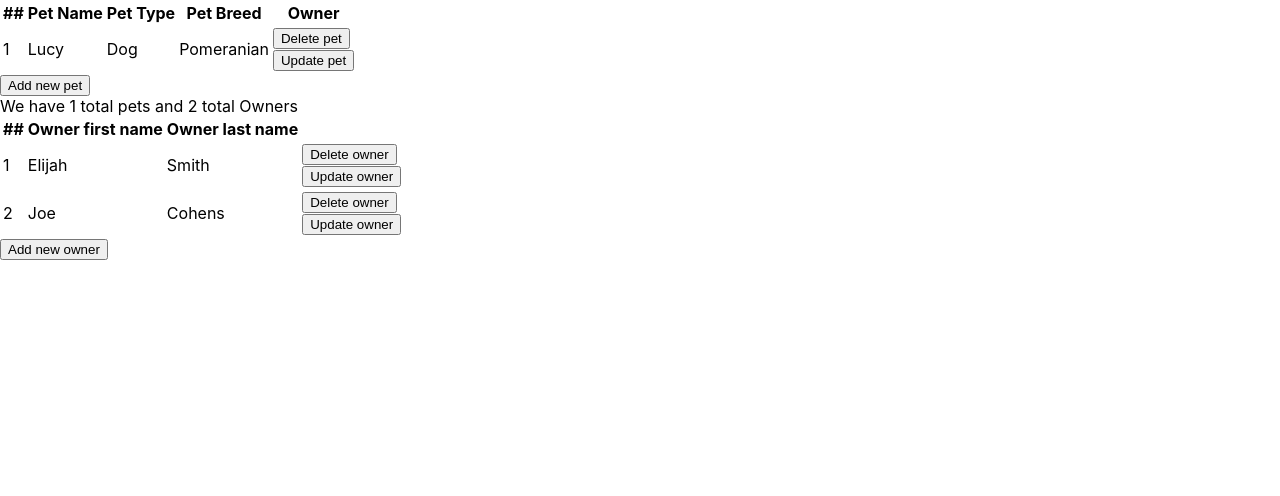
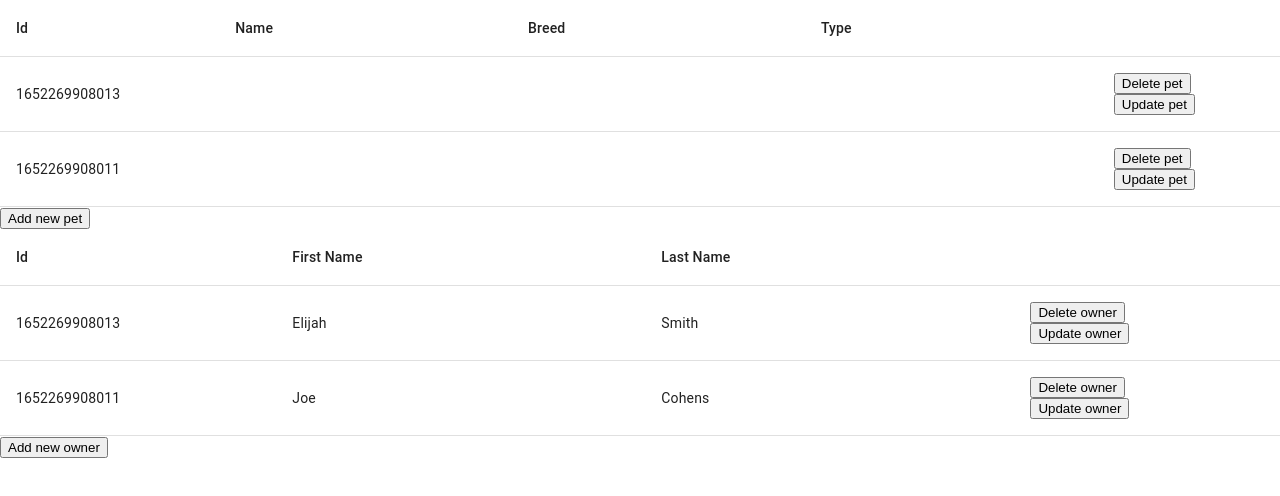
Before and after one commit to iryna-yehorova/react-mobx, a React (Create React App) app: page / in a window 1280 px wide. Shown: the top 496 px of the page. Built offline with nearby package versions, Linux system fonts and the light colour scheme.

Commit message:
add data tables ui

```diff
--- a/src/components/OwnerList.js
+++ b/src/components/OwnerList.js
@@ -2,6 +2,12 @@ import React, { useContext } from 'react'
 import { observer } from 'mobx-react-lite'
 import StateContext from '../helpers/StateContext'
 import OwnerModal from './OwnerModal'
+import Table from '@mui/material/Table';
+import TableBody from '@mui/material/TableBody';
+import TableCell from '@mui/material/TableCell';
+import TableContainer from '@mui/material/TableContainer';
+import TableHead from '@mui/material/TableHead';
+import TableRow from '@mui/material/TableRow';
 
 function OwnerList() {
     const store = useContext(StateContext)
@@ -18,34 +24,57 @@ function OwnerList() {
         store.deleteOwner(owner.id)
     }
 
+    const columns = [
+        { id: 'id', label: 'Id', minWidth: 100 },
+        { id: 'firstName', label: 'First Name', minWidth: 150 },
+        { id: 'lastName', label: 'Last Name', minWidth: 150 },
+        { id: 'action'}
+    ];
+
     return (
         <div>
-            { store.storeDetails }
-            <table>
-                <thead>
-                    <tr>
-                        <th>##</th>
-                        <th>Owner first name</th>
-                        <th>Owner last name</th>
-                        <th></th>
-                    </tr>
-                </thead>
-                <tbody>
-                    {store.owners.map(owner => {
-                        return (
-                            <tr key={owner.id}>
-                                <td>{owner.id}</td>
-                                <td>{owner.firstName}</td>
-                                <td>{owner.lastName}</td>
-                                <td>
-                                    <button onClick={() => handleDeleteOwner(owner)}>Delete owner</button>
-                                    <OwnerModal onSubmit={handleUpdateOwner} title="Update owner" />
-                                </td>
-                            </tr>
-                        )
-                    })}
-                </tbody>
-            </table>
+            <TableContainer sx={{ maxHeight: 440 }}>
+                <Table stickyHeader aria-label="sticky table">
+                    <TableHead>
+                        <TableRow>
+                            {columns.map((column) => (
+                                <TableCell
+                                    key={column.id}
+                                    align={column.align}
+                                    style={{ minWidth: column.minWidth }}
+                                >
+                                    {column.label}
+                                </TableCell>
+                            ))}
+                        </TableRow>
+                    </TableHead>
+                    <TableBody>
+                        {store.owners.map((row) => {
+                            return (
+                                <TableRow hover key={row.id}>
+                                    {columns.map((column) => {
+                                        if(column.id === 'action') {
+                                            return (
+                                                <TableCell key={column.id} align={column.align}>
+                                                    <button onClick={() => handleDeleteOwner(row)}>Delete owner</button>
+                                                    <OwnerModal onSubmit={handleUpdateOwner} title='Update owner' />
+                                                </TableCell>
+                                            )
+                                        } else {
+                                            const value = row[column.id];
+                                            return (
+                                                <TableCell key={column.id} align={column.align}>
+                                                    {value}
+                                                </TableCell>
+                                            )
+                                        }
+                                    })}
+                                </TableRow>
+                            );
+                        })}
+                    </TableBody>
+                </Table>
+            </TableContainer>
             <OwnerModal onSubmit={handleAddOwner} title="Add new owner"/>
         </div>
     )
--- a/src/components/OwnerModal.js
+++ b/src/components/OwnerModal.js
@@ -46,7 +46,7 @@ function OwnerModal({onSubmit, title}) {
                 aria-describedby="simple-modal-description"
             >
                 <DialogTitle id="alert-dialog-title">
-                    Write some information about pet
+                    Write some information
                 </DialogTitle>
                 <DialogContent>
                     <TextField
--- a/src/components/PetList.js
+++ b/src/components/PetList.js
@@ -2,6 +2,12 @@ import React, { useContext } from 'react'
 import { observer } from 'mobx-react-lite'
 import StateContext from '../helpers/StateContext'
 import PetModal from './PetModal'
+import Table from '@mui/material/Table';
+import TableBody from '@mui/material/TableBody';
+import TableCell from '@mui/material/TableCell';
+import TableContainer from '@mui/material/TableContainer';
+import TableHead from '@mui/material/TableHead';
+import TableRow from '@mui/material/TableRow';
 
 function PetList() {
     const store = useContext(StateContext)
@@ -23,37 +29,58 @@ function PetList() {
         store.deletePet(pet.id)
     }
 
+    const columns = [
+        { id: 'id', label: 'Id', minWidth: 100 },
+        { id: 'name', label: 'Name', minWidth: 150 },
+        { id: 'breed', label: 'Breed', minWidth: 150 },
+        { id: 'type', label: 'Type', minWidth: 150 },
+        { id: 'action'}
+    ];
+
     return (
         <div>
-            <table>
-                <thead>
-                    <tr>
-                        <th>##</th>
-                        <th>Pet Name</th>
-                        <th>Pet Type</th>
-                        <th>Pet Breed</th>
-                        <th>Owner</th>
-                        <th></th>
-                    </tr>
-                </thead>
-                <tbody>
-                    {store.pets.map(pet => {
-                        return (
-                            <tr key={pet.id}>
-                                <td>{pet.id}</td>
-                                <td>{pet.name}</td>
-                                <td>{pet.type}</td>
-                                <td>{pet.breed}</td>
-                                {/* <td>{pet.owner ? `${pet.owner?.firstName} ${pet.owner?.lastName}` : '---'}</td> */}
-                                <td>
-                                    <button onClick={() => handleDeletePet(pet)}>Delete pet</button>
-                                    <PetModal onSubmit={handleUpdatePet} title="Update pet"/>
-                                </td>
-                            </tr>
-                        )
-                    })}
-                </tbody>
-            </table>
+            <TableContainer sx={{ maxHeight: 440 }}>
+                <Table stickyHeader aria-label="sticky table">
+                    <TableHead>
+                        <TableRow>
+                            {columns.map((column) => (
+                                <TableCell
+                                    key={column.id}
+                                    align={column.align}
+                                    style={{ minWidth: column.minWidth }}
+                                >
+                                    {column.label}
+                                </TableCell>
+                            ))}
+                        </TableRow>
+                    </TableHead>
+                    <TableBody>
+                        {store.owners.map((row) => {
+                            return (
+                                <TableRow hover key={row.id}>
+                                    {columns.map((column) => {
+                                        if(column.id === 'action') {
+                                            return (
+                                                <TableCell key={column.id} align={column.align}>
+                                                        <button onClick={() => handleDeletePet(row)}>Delete pet</button>
+                                                        <PetModal onSubmit={handleUpdatePet} title="Update pet"/>
+                                                </TableCell>
+                                            )
+                                        } else {
+                                            const value = row[column.id];
+                                            return (
+                                                <TableCell key={column.id} align={column.align}>
+                                                    {value}
+                                                </TableCell>
+                                            )
+                                        }
+                                    })}
+                                </TableRow>
+                            );
+                        })}
+                    </TableBody>
+                </Table>
+            </TableContainer>
             <PetModal onSubmit={handleAddPet} title="Add new pet"/>
         </div>
     )
--- a/src/state/PetStore.js
+++ b/src/state/PetStore.js
@@ -99,21 +99,20 @@ class PetOwnerStore {
             {
                 firstName: 'Elijah',
                 lastName: 'Smith',
-                id: 1
+                id: Date.now() + 13
             },
             {
                 firstName: 'Joe',
                 lastName: 'Cohens',
-                id: 2
+                id: Date.now() + 11
             }
         ]
         const pets = [
             {
-                id: 1,
+                id: Date.now() + 10,
                 name: 'Lucy',
                 breed: 'Pomeranian',
-                type: 'Dog',
-                ownerId: 1
+                type: 'Dog'
             }
         ]
 
```
